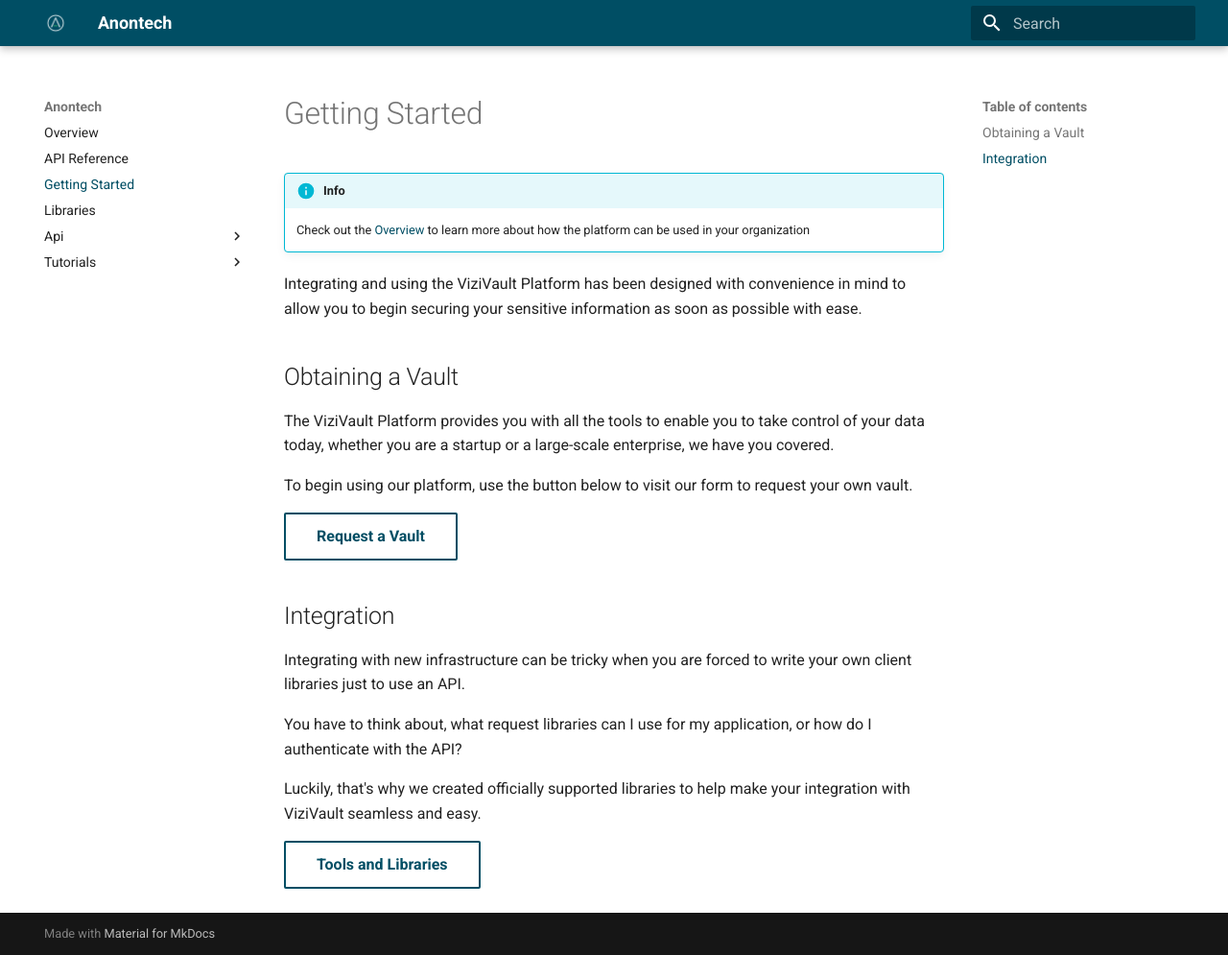
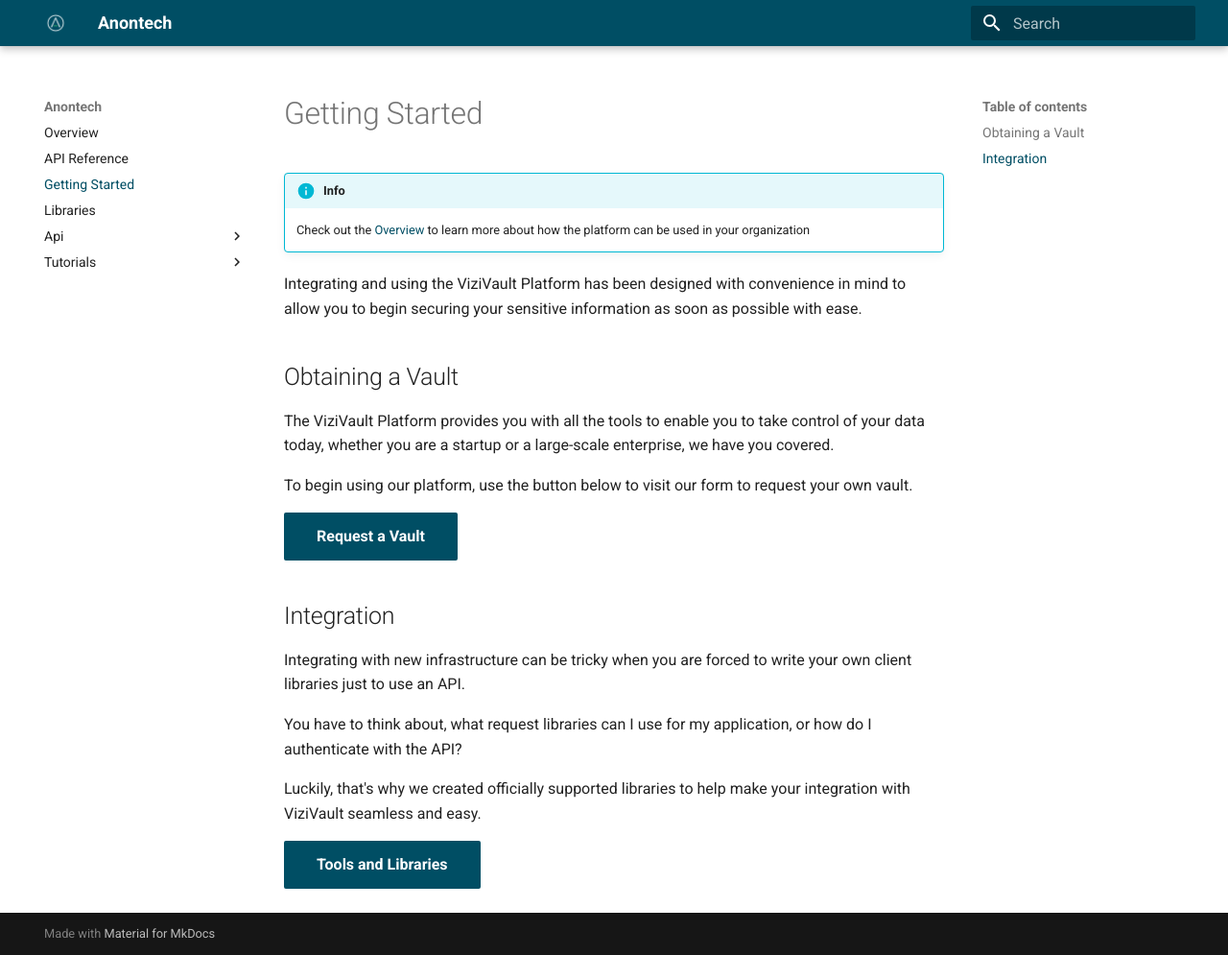
Before and after one commit to anontechnology/documentation, an MkDocs documentation site: the page built from docs/getting-started.md, in a window 1280 px wide and 995 px high. Shown: the whole window at 96% size. Built offline with MkDocs 1.6.1 and Material for MkDocs 9.7.7, drawn with Linux system fonts in a browser that asks for light colours.

```diff
--- a/docs/getting-started.md
+++ b/docs/getting-started.md
@@ -9,7 +9,7 @@ The ViziVault Platform provides you with all the tools to enable you to take con
 
 To begin using our platform, use the button below to visit our form to request your own vault.
 
-[Request a Vault](#){: .md-button }
+<a class="md-button md-button--primary" href="https://anontech.io" target="_blank">Request a Vault</a>
 
 ## Integration
 Integrating with new infrastructure can be tricky when you are forced to write your own client libraries just to use an API.
@@ -18,4 +18,4 @@ You have to think about, what request libraries can I use for my application, or
 
 Luckily, that's why we created officially supported libraries to help make your integration with ViziVault seamless and easy.
 
-[Tools and Libraries](#){: .md-button }
+[Tools and Libraries](libraries.md){: .md-button .md-button--primary }
```
